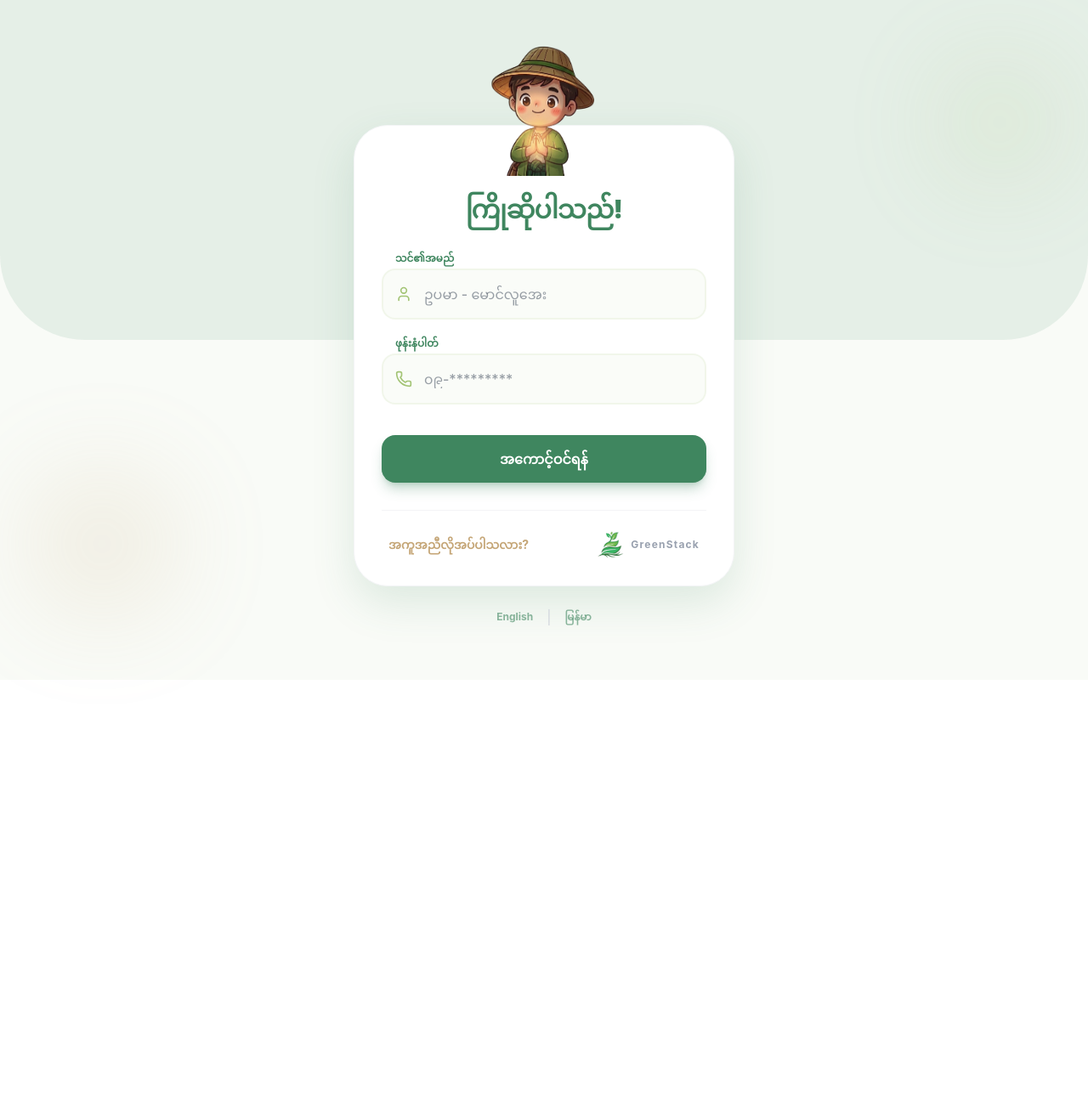
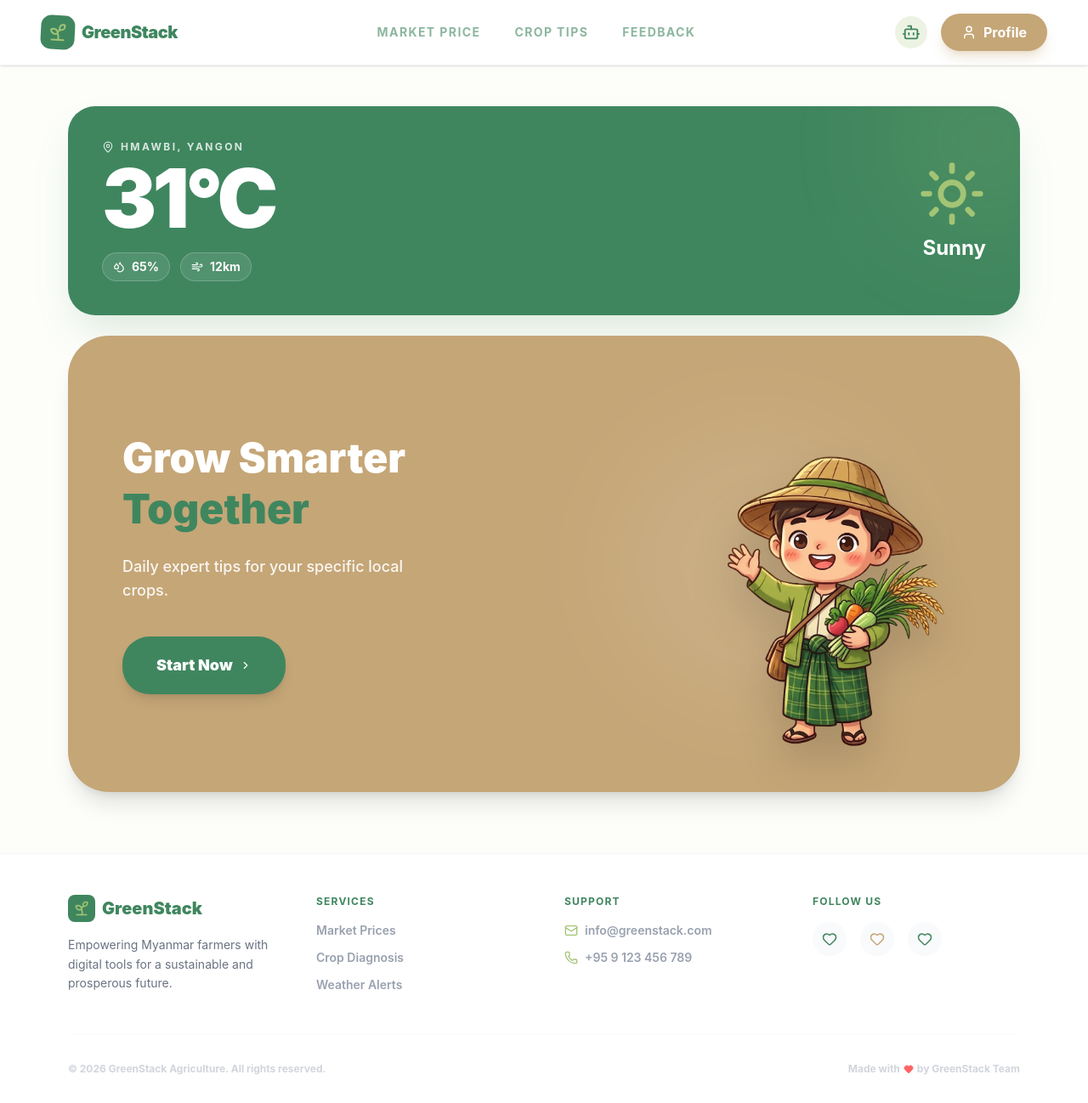
Before and after one commit to Hsu-Lae-Waddy/GreenStack, a React (Vite) app in the folder Frontend/greenstack/: page / in a window 1280 px wide. Shown: the whole page at 85% size. Before the commit the page ends 800 px from the top, so only its background shows below. Built offline with nearby package versions, Linux system fonts and the light colour scheme.

Commit message:
HomePage vr_0.1

```diff
--- a/Frontend/greenstack/src/App.jsx
+++ b/Frontend/greenstack/src/App.jsx
@@ -2,7 +2,7 @@ import HomePage from './pages/HomePage'
 import LoginPage from './pages/LoginPage'
 
 function App() {
-  return <LoginPage/>
+  return <HomePage/>
 }
 
 export default App
--- a/Frontend/greenstack/src/pages/HomePage.jsx
+++ b/Frontend/greenstack/src/pages/HomePage.jsx
@@ -1,164 +1,171 @@
 import React from 'react';
 import {
-  Cloud, Droplets, Wind, Sun,
-  TrendingUp, Leaf, MessageSquare, User,
-  MessageCircle, Search, MapPin, ChevronRight,
-  LayoutGrid, Bookmark, Settings, Sprout,Bot, LayoutList
+  Droplets, Wind, Sun, User, MapPin, ChevronRight,
+  Bookmark, Sprout, Bot, LayoutList, Mail, Phone, Heart
 } from 'lucide-react';
 
 const HomePage = () => {
   return (
-    <div className="min-h-screen bg-[#FDFEFA] font-sans pb-32 md:pb-12">
+    /* Increased bottom padding (pb-40) for mobile to accommodate the floating navbar */
+    <div className="min-h-screen bg-[#FDFEFA] font-sans pb-40 md:pb-0">
 
-      {/* 1. DESKTOP GLASS NAVBAR */}
-     <nav className="hidden md:flex sticky top-0 z-50 bg-white border-b border-gray-100 px-8 py-4 justify-between items-center shadow-sm">
+      {/* 1. DESKTOP NAVBAR */}
+      <nav className="hidden md:flex sticky top-0 z-50 bg-white/90 backdrop-blur-md border-b border-gray-100 px-12 py-4 justify-between items-center shadow-sm">
         <div className="flex items-center gap-2">
-          <div className="bg-[#3F865F] p-2 rounded-lg">
-            <Sprout className="text-white" size={24} />
+          <div className="bg-[#3F865F] p-2 rounded-xl rotate-3">
+            <Sprout className="text-[#A3C475]" size={24} />
           </div>
-          <span className="text-xl font-black text-[#3F865F]">GreenStack</span>
+          <span className="text-xl font-black text-[#3F865F] tracking-tight">GreenStack</span>
         </div>
-
-        <div className="flex gap-8 font-bold text-[#3F865F]/70">
+        <div className="flex gap-10 font-bold text-sm uppercase tracking-widest text-[#3F865F]/60">
           <a href="#" className="hover:text-[#3F865F] transition-colors">Market Price</a>
-          <a href="#" className="hover:text-[#3F865F] transition-colors">Crop Recommendation</a>
+          <a href="#" className="hover:text-[#3F865F] transition-colors">Crop Tips</a>
           <a href="#" className="hover:text-[#3F865F] transition-colors">Feedback</a>
         </div>
-
         <div className="flex items-center gap-4">
-            <button className="p-2 bg-[#A3C475]/20 rounded-full text-[#3F865F]"><Bot size={20}/></button>
-            <button className="flex items-center gap-2 bg-[#C5A677] text-white px-5 py-2 rounded-full font-bold shadow-md">
-                <User size={18}/>
-                Profile
+            <button className="p-2 bg-[#A3C475]/20 rounded-full text-[#3F865F] hover:scale-110 transition-transform"><Bot size={22}/></button>
+            <button className="flex items-center gap-2 bg-[#C5A677] text-white px-6 py-2.5 rounded-full font-bold shadow-lg shadow-[#C5A677]/30">
+                <User size={18}/> Profile
             </button>
         </div>
       </nav>
 
-      {/* 2. DYNAMIC WEATHER HEADER */}
-      <header className="p-6 md:px-20 pt-10">
-        <div className="max-w-6xl mx-auto grid grid-cols-1 md:grid-cols-3 gap-6">
+      {/* 2. WEATHER SECTION */}
+      <section className="px-5 pt-8 md:px-20 md:pt-12 max-w-7xl mx-auto">
+        <div className="bg-[#3F865F] rounded-[2rem] p-6 md:p-10 text-white relative overflow-hidden shadow-2xl shadow-[#3F865F]/20">
+          <div className="absolute -top-10 -right-10 w-40 h-40 bg-[#A3C475] rounded-full blur-[80px] opacity-30"></div>
+          <div className="relative z-10 flex justify-between items-center">
+            <div>
+              <div className="flex items-center gap-2 opacity-80 mb-1">
+                <MapPin size={14} />
+                <span className="text-[10px] md:text-xs font-bold uppercase tracking-[0.2em]">Hmawbi, Yangon</span>
+              </div>
+              <h1 className="text-5xl md:text-8xl font-black tracking-tighter">31°C</h1>
+              <div className="mt-4 flex gap-3 overflow-x-auto no-scrollbar">
+                <WeatherPill icon={<Droplets size={14}/>} label="65%" />
+                <WeatherPill icon={<Wind size={14}/>} label="12km" />
+              </div>
+            </div>
+            <div className="text-right">
+                <Sun size={48} className="text-[#A3C475] mb-2 ml-auto md:w-20 md:h-20" />
+                <p className="font-bold text-lg md:text-2xl">Sunny</p>
+            </div>
+          </div>
+        </div>
+      </section>
 
-          {/* Main Weather Card */}
-          <div className="md:col-span-2 bg-[#3F865F] rounded-[2.5rem] p-8 text-white relative overflow-hidden shadow-2xl shadow-[#3F865F]/30">
-            <div className="absolute top-0 right-0 p-8 opacity-20">
-              <Sun size={180} strokeWidth={1} />
+      {/* 3. ADVERTISEMENT SECTION */}
+      <section className="px-5 py-6 md:px-20 max-w-7xl mx-auto">
+        <div className="bg-[#C5A677] rounded-[2rem] md:rounded-[3rem] p-6 md:p-16 text-white relative flex flex-row items-center justify-between overflow-hidden shadow-xl min-h-[180px] md:min-h-[400px]">
+          <div className="w-[60%] md:w-1/2 z-20">
+            <h2 className="text-xl md:text-5xl font-black leading-tight mb-3 md:mb-6">Grow Smarter <br className="hidden md:block"/> <span className="text-[#3F865F]">Together</span></h2>
+            <p className="text-[10px] md:text-lg font-medium opacity-90 mb-4 md:mb-10 max-w-[200px] md:max-w-sm">Daily expert tips for your specific local crops.</p>
+            <button className="bg-[#3F865F] text-white px-4 py-2 md:px-10 md:py-5 rounded-xl md:rounded-[2rem] font-bold md:font-black text-[10px] md:text-lg shadow-lg flex items-center gap-2">Start Now <ChevronRight size={14} /></button>
+          </div>
+          <div className="w-[35%] md:w-1/2 flex justify-end items-end relative h-full">
+            <div className="absolute top-1/2 left-1/2 -translate-x-1/2 -translate-y-1/2 w-32 h-32 md:w-80 md:h-80 bg-white/10 rounded-full blur-3xl"></div>
+            <img src="./src/assets/home_character_1.png" alt="Farmer" className="w-28 sm:w-36 md:w-80 h-auto z-10 drop-shadow-2xl translate-y-2 md:translate-y-8" />
+          </div>
+        </div>
+      </section>
+
+      {/* 4. FOOTER SECTION */}
+      <footer className="mt-12 bg-white border-t border-gray-100 pt-12">
+        <div className="max-w-7xl mx-auto px-6 md:px-20">
+          <div className="grid grid-cols-1 md:grid-cols-4 gap-12 mb-12">
+
+            {/* Column 1: Brand */}
+            <div className="col-span-1 md:col-span-1 text-center md:text-left">
+              <div className="flex items-center justify-center md:justify-start gap-2 mb-4">
+                <div className="bg-[#3F865F] p-1.5 rounded-lg">
+                  <Sprout className="text-[#A3C475]" size={20} />
+                </div>
+                <span className="text-xl font-black text-[#3F865F]">GreenStack</span>
+              </div>
+              <p className="text-gray-500 text-sm leading-relaxed">
+                Empowering Myanmar farmers with digital tools for a sustainable and prosperous future.
+              </p>
             </div>
 
-            <div className="relative z-10">
-              <div className="flex items-center gap-2 bg-white/10 w-fit px-4 py-1.5 rounded-full border border-white/10 mb-6">
-                <MapPin size={16} className="text-[#A3C475]" />
-                <span className="text-sm font-bold tracking-wide uppercase">Yangon, Myanmar</span>
-              </div>
+            {/* Column 2: Quick Links */}
+            <div className="text-center md:text-left">
+              <h4 className="text-[#3F865F] font-bold mb-4 uppercase text-xs tracking-widest">Services</h4>
+              <ul className="space-y-3 text-sm font-semibold text-gray-400">
+                <li className="hover:text-[#C5A677] cursor-pointer transition-colors">Market Prices</li>
+                <li className="hover:text-[#C5A677] cursor-pointer transition-colors">Crop Diagnosis</li>
+                <li className="hover:text-[#C5A677] cursor-pointer transition-colors">Weather Alerts</li>
+              </ul>
+            </div>
 
-              <div className="flex items-end gap-4 mb-2">
-                <h1 className="text-8xl font-black tracking-tighter leading-none">31°</h1>
-                <div className="mb-2">
-                  <p className="text-2xl font-bold text-[#A3C475]">Partly Cloudy</p>
-                  <p className="opacity-70 font-medium italic text-sm">Best time for watering crops today</p>
+            {/* Column 3: Contact */}
+            <div className="text-center md:text-left">
+              <h4 className="text-[#3F865F] font-bold mb-4 uppercase text-xs tracking-widest">Support</h4>
+              <div className="space-y-3 text-sm font-semibold text-gray-400">
+                <div className="flex items-center justify-center md:justify-start gap-2">
+                  <Mail size={16} className="text-[#A3C475]" /> <span>info@greenstack.com</span>
+                </div>
+                <div className="flex items-center justify-center md:justify-start gap-2">
+                  <Phone size={16} className="text-[#A3C475]" /> <span>+95 9 123 456 789</span>
                 </div>
               </div>
+            </div>
 
-              <div className="mt-8 flex gap-8">
-                <div className="flex items-center gap-2">
-                  <Droplets className="text-[#A3C475]" size={20} />
-                  <span className="font-bold">65% <small className="opacity-60 font-medium">Humid</small></span>
-                </div>
-                <div className="flex items-center gap-2">
-                  <Wind className="text-[#A3C475]" size={20} />
-                  <span className="font-bold">14 <small className="opacity-60 font-medium">km/h</small></span>
-                </div>
+            {/* Column 4: Socials */}
+            <div className="text-center md:text-left">
+              <h4 className="text-[#3F865F] font-bold mb-4 uppercase text-xs tracking-widest">Follow Us</h4>
+              <div className="flex justify-center md:justify-start gap-4">
+                <SocialIcon icon={<Heart />} color="#3F865F" />
+                <SocialIcon icon={<Heart />} color="#C5A677" />
+                <SocialIcon icon={<Heart />} color="#3F865F" />
               </div>
             </div>
           </div>
 
-          {/* Quick Info / Small Stats */}
-          <div className="bg-[#A3C475]/20 border-2 border-[#A3C475]/30 rounded-[2.5rem] p-8 flex flex-col justify-center">
-            <h3 className="text-[#3F865F] font-black text-xl mb-4">Market Pulse</h3>
-            <div className="space-y-4">
-               <MarketRow label="Rice" price="+2.4%" color="#3F865F" />
-               <MarketRow label="Corn" price="-0.8%" color="#C5A677" />
-               <MarketRow label="Onion" price="+1.5%" color="#3F865F" />
+          {/* Bottom Copyright Bar */}
+          <div className="py-8 border-t border-gray-50 flex flex-col md:flex-row justify-between items-center gap-4">
+            <p className="text-xs font-bold text-gray-300">
+              © 2026 GreenStack Agriculture. All rights reserved.
+            </p>
+            <div className="flex items-center gap-1 text-xs font-bold text-gray-300">
+              Made with <Heart size={12} className="text-red-400 fill-red-400" /> by GreenStack Team
             </div>
-            <button className="mt-8 w-full py-3 bg-white text-[#3F865F] font-bold rounded-2xl shadow-sm hover:shadow-md transition-all">View Market</button>
-          </div>
-
-        </div>
-      </header>
-
-      {/* 3. CHARACTER ADVERTISEMENT (Overlapping Design) */}
-      <section className="p-6 md:px-20 mt-8">
-        <div className="max-w-6xl mx-auto relative">
-          <div className="bg-[#C5A677] rounded-[3rem] p-10 md:p-20 text-white flex flex-col md:flex-row items-center overflow-hidden">
-
-            <div className="w-full md:w-3/5 relative z-10 text-center md:text-left">
-              <h2 className="text-4xl md:text-6xl font-black leading-[1.1] mb-6 tracking-tight">
-                Grow Smarter, <br/>
-                <span className="text-[#3F865F]">Harvest Better.</span>
-              </h2>
-              <p className="text-lg opacity-90 max-w-md font-medium mb-10 leading-relaxed">
-                Join our community of modern farmers using AI to predict crop yields and stay ahead of the market.
-              </p>
-              <button className="bg-white text-[#C5A677] px-10 py-5 rounded-3xl font-black text-lg shadow-xl hover:scale-105 active:scale-95 transition-all">
-                Get Started Free
-              </button>
-            </div>
-
-            {/* Character Image Overlap */}
-            <div className="w-full md:w-2/5 flex justify-center md:justify-end mt-12 md:mt-0 relative">
-               <div className="absolute top-1/2 left-1/2 -translate-x-1/2 -translate-y-1/2 w-80 h-80 bg-[#3F865F] rounded-full blur-[80px] opacity-40"></div>
-               <img
-                src="./src/assets/home_character_1.png"
-                alt="Farmer"
-                className="w-72 md:w-96 h-auto drop-shadow-[0_25px_25px_rgba(0,0,0,0.2)] md:-mb-24 scale-110 md:scale-125 z-20"
-              />
-            </div>
-
           </div>
         </div>
-      </section>
+      </footer>
 
-      {/* 4. MOBILE FLOATING NOTCH NAVBAR */}
+      {/* 5. MOBILE FLOATING NOTCH NAVBAR (Fixed Bottom) */}
       <div className="md:hidden fixed bottom-0 left-0 w-full px-4 pb-4 z-50">
-        <div className="relative bg-white h-20 rounded-[2.5rem] shadow-[0_-10px_40px_rgba(0,0,0,0.1)] flex items-center justify-around px-2 border border-gray-100">
-
-            {/* Left Icons */}
+        <div className="relative bg-white h-20 rounded-[2.5rem] shadow-[0_-10px_40px_rgba(0,0,0,0.12)] flex items-center justify-around px-2 border border-gray-100">
             <NavIcon icon={<LayoutList />} active />
             <NavIcon icon={<Sprout />} />
-
-            {/* Middle "Floating Notch" Button */}
             <div className="absolute -top-10 left-1/2 -translate-x-1/2">
-                {/* The "Cutout" background trick */}
-                <div className="w-20 h-20 bg-[#F9FBF7] rounded-full flex items-center justify-center">
+                <div className="w-20 h-20 bg-[#FDFEFA] rounded-full flex items-center justify-center">
                     <button className="w-16 h-16 bg-[#3F865F] rounded-full flex items-center justify-center text-white shadow-xl shadow-[#3F865F]/40 border-4 border-white active:scale-90 transition-transform">
                         <Bot size={32} />
                     </button>
                 </div>
             </div>
-
-            {/* Placeholder to create space for the middle button */}
             <div className="w-16 h-1"></div>
-
-            {/* Right Icons */}
             <NavIcon icon={<Bookmark />} />
             <NavIcon icon={<User />} />
         </div>
       </div>
-
     </div>
   );
 };
 
-// Helper Components
-const MarketRow = ({ label, price, color }) => (
-  <div className="flex justify-between items-center py-2 border-b border-[#A3C475]/20 last:border-0">
-    <span className="font-bold text-[#3F865F]">{label}</span>
-    <span className="font-black" style={{ color: color }}>{price}</span>
-  </div>
+// Helper components
+const WeatherPill = ({ icon, label }) => (
+    <div className="flex items-center gap-2 bg-white/10 backdrop-blur-md px-3 py-1.5 rounded-full border border-white/20 text-[10px] md:text-sm font-bold shrink-0">{icon} {label}</div>
 );
 
-const NavIcon = ({ icon }) => (
-  <button className="p-3 text-gray-300 hover:text-[#3F865F] transition-all rounded-full hover:bg-[#A3C475]/10">
-    {React.cloneElement(icon, { size: 26, strokeWidth: 2.5 })}
+const NavIcon = ({ icon, active = false }) => (
+    <button className={`p-3 rounded-2xl transition-all ${active ? 'text-[#3F865F]' : 'text-gray-300 hover:text-[#C5A677]'}`}>{React.cloneElement(icon, { size: 28, strokeWidth: 2.5 })}</button>
+);
+
+const SocialIcon = ({ icon, color }) => (
+  <button className="w-10 h-10 rounded-full flex items-center justify-center bg-gray-50 transition-all hover:bg-white hover:shadow-md" style={{ color: color }}>
+    {React.cloneElement(icon, { size: 18 })}
   </button>
 );
 
```
Also changed, not shown: Frontend/greenstack/src/assets/myanamr_logo.png (added), Frontend/greenstack/src/pages/MarketPrice.jsx (added).
